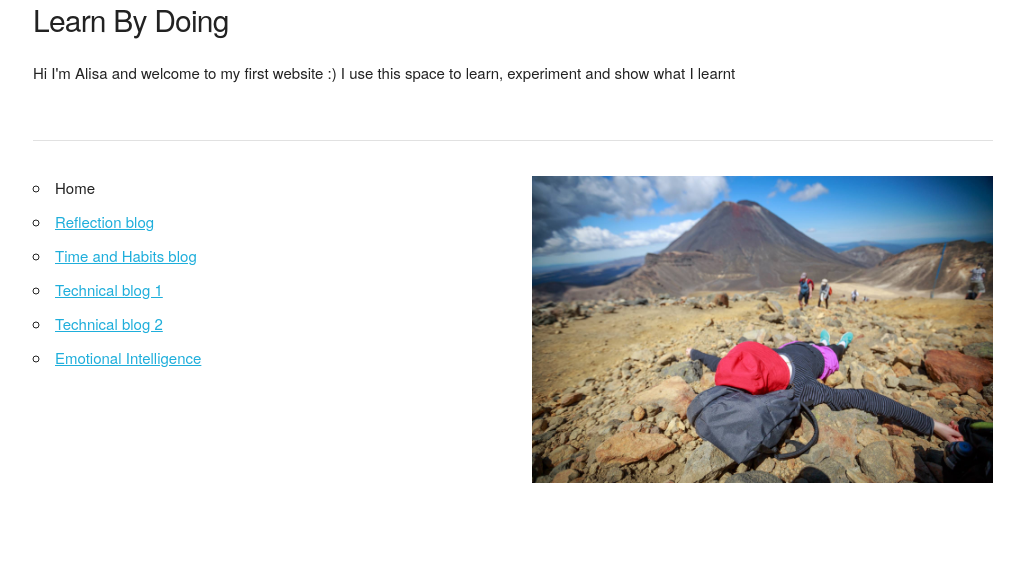
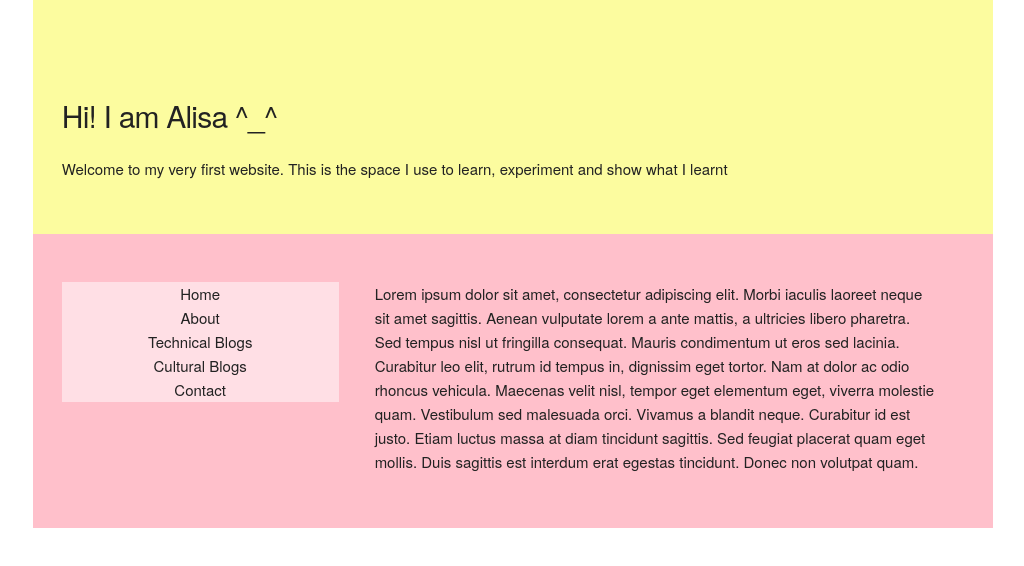
Before and after one commit to alisa17/alisa17.github.io, a plain HTML site: page index.html in a window 1280 px wide. Shown: the whole page, without its empty margins (127-1151 px from the left). Drawn offline with nearby package versions, Linux system fonts and the light colour scheme.

Commit message:
Got rid of background image. Using colour instead

```diff
--- a/index.html
+++ b/index.html
@@ -20,32 +20,32 @@
 
 <body>
     <div class="container">
-        <div class="row">
-            <h4>Learn By Doing</h4>
-            <p>Hi I'm Alisa and welcome to my first website :) I use this space to learn, experiment and show what I learnt</p>
+        <div class="row head">
+            <h4>Hi! I am Alisa ^_^</h4>
+            <p>Welcome to my very first website. This is the space I use to learn, experiment and show what I learnt</p>
         </div>
-
-
-        <hr>
-        <div class="row">
-
-            <div class="six columns">
-                <ul>
-                    <li>Home</li>
-                    <li><a href="../blog/c1-reflection-blog.html ">Reflection blog</a></li>
-                    <li><a href="../blog/c1-time-and-habits-blog.html ">Time and Habits blog</a></li>
-                    <li><a href="../blog/t2-html-css-dom-p1.html ">Technical blog 1</a></li>
-                    <li><a href="../blog/t2-html-css-dom-p2.html ">Technical blog 2</a></li>
-                    <li><a href="../blog/c2-emotional-intelligence ">Emotional Intelligence</a></li>
-                </ul>
+        <div class="master row">
+            <div class="four columns navbar">
+                <div class="navelement">Home</div>
+                <div class="navelement">About</div>
+                <div class="navelement">Technical Blogs</div>
+                <div class="navelement">Cultural Blogs</div>
+                <div class="navelement">Contact</div>
+              <!--  <li><a href="../blog/c1-time-and-habits-blog.html">Time and Habits blog</a></li>
+                <li><a href="../blog/t2-html-css-dom-p1.html">Technical blog 1</a></li>
+                <li><a href="../blog/t2-html-css-dom-p2.html">Technical blog 2</a></li>
+                <li><a href="../blog/c2-emotional-intelligence">Emotional Intelligence</a></li> -->
             </div>
 
-            <div class="six columns">
-                <img src="images/alisa-tongariro.jpg" class="tongariro" />
+            <div class="eight columns" id="foreword">
+                <p>
+                    Lorem ipsum dolor sit amet, consectetur adipiscing elit. Morbi iaculis laoreet neque sit amet sagittis. Aenean vulputate lorem a ante mattis, a ultricies libero pharetra. Sed tempus nisl ut fringilla consequat. Mauris condimentum ut eros sed lacinia.
+                    Curabitur leo elit, rutrum id tempus in, dignissim eget tortor. Nam at dolor ac odio rhoncus vehicula. Maecenas velit nisl, tempor eget elementum eget, viverra molestie quam. Vestibulum sed malesuada orci. Vivamus a blandit neque.
+                    Curabitur id est justo. Etiam luctus massa at diam tincidunt sagittis. Sed feugiat placerat quam eget mollis. Duis sagittis est interdum erat egestas tincidunt. Donec non volutpat quam.
+                </p>
             </div>
         </div>
     </div>
-
 </body>
 
 </html>
--- a/styles/main.css
+++ b/styles/main.css
@@ -1,4 +1,28 @@
-.tongariro {
-  position: relative;
-  max-width: 100%;
+.row.head {
+    padding: 10% 3% 3% 3%;
+    background-color: rgba(251, 251, 134, 0.79);
 }
+.row.master {
+    padding: 5% 3% 3% 3%;
+   background-color: pink;
+}
+.cultural {
+    background-image: url('../images/old_map.png');
+}
+
+.navbar {
+    font-size: 1.5rem;
+    text-align: center;
+    margin: 0;
+    width:100%;
+    height: 100%;
+    background-color: rgba(255, 255, 255, 0.5);
+}
+
+.navelement {
+
+}
+
+#foreword {
+    padding-right: 3%;
+}
```
Also changed, not shown: blog/c1-reflection-blog.html (+30 -15 lines), images/old_map.png (added), images/sakura.png (added), 1 other file.
